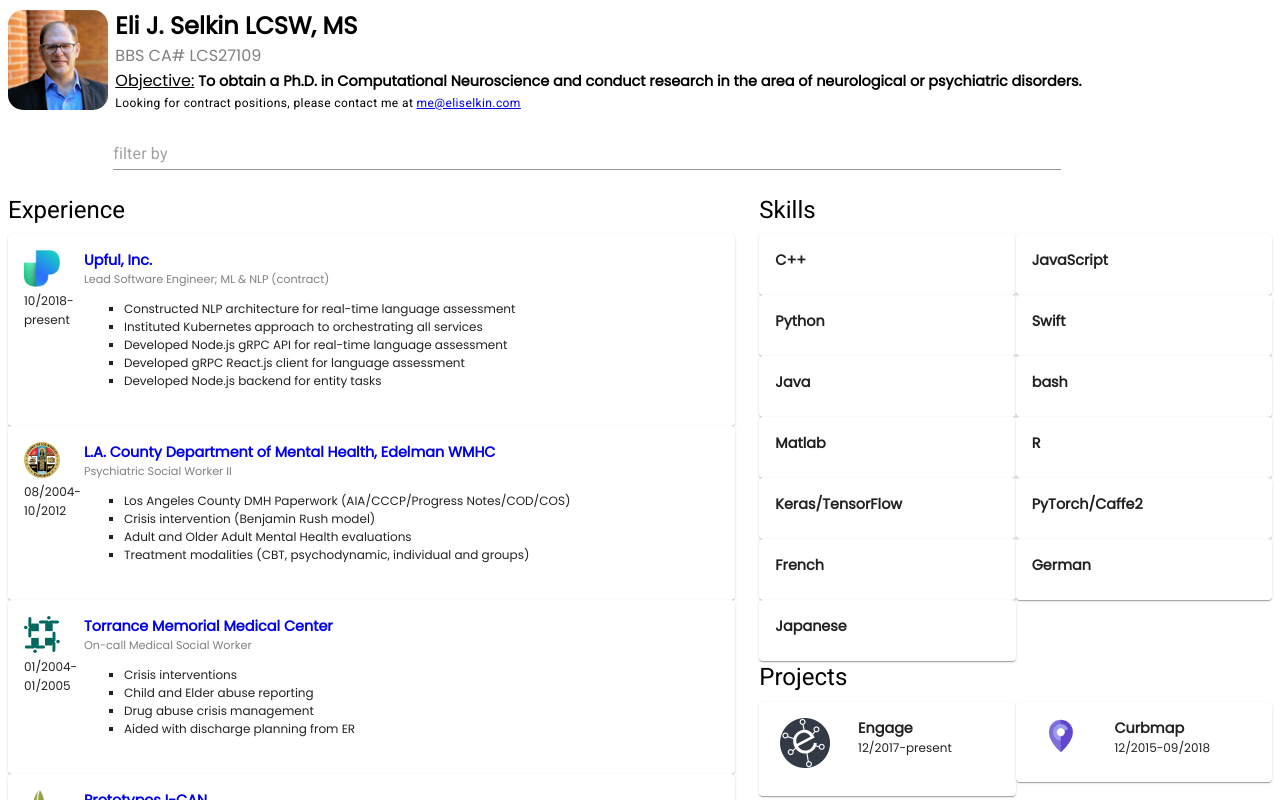
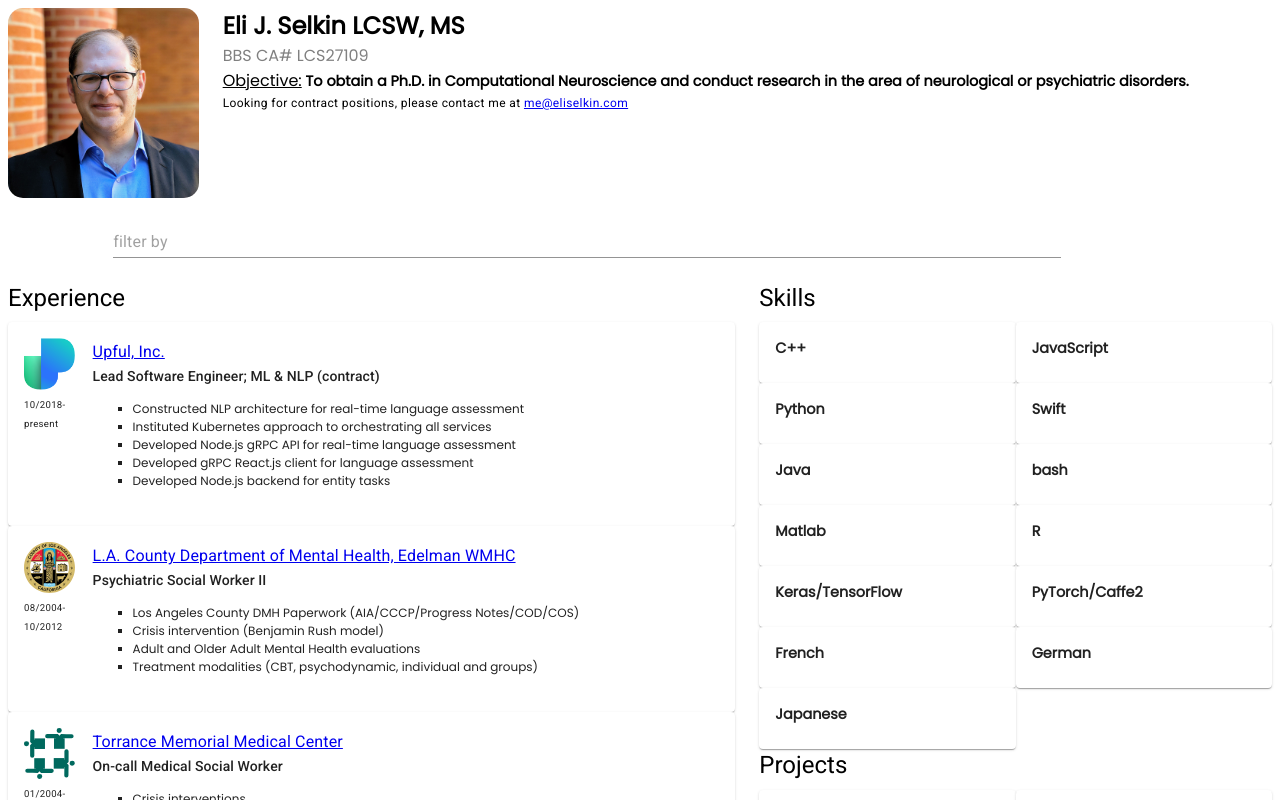
Before and after one commit to eselkin/react-eliselkin, a React (Create React App) app: page / in a window 1280 px wide. Shown: the top 800 px of the page. Built offline with nearby package versions, Linux system fonts and the light colour scheme.

Commit message:
fix spacing

```diff
--- a/src/components/Header/index.jsx
+++ b/src/components/Header/index.jsx
@@ -8,11 +8,11 @@
   headshot: {
     maxHeight: "200px",
     borderRadius: 15,
-    width: 100,
-    height: 100
+    minWidth: "50px",
+    maxWidth: "100%",
   },
   header: {
-    alignItems: "flex-end",
+    alignItems: "flex-start",
     alignContent: "flex-end",
     flexGrow: 1
   }
@@ -21,14 +21,14 @@
   const classes = useStyles();
   return (
     <Grid container spacing={spacing} className={classes.header}>
-      <Grid item xs={12} sm={2} md={1}>
+      <Grid item xs={12} sm={3} md={2}>
         <img
           src={headshot}
           className={classes.headshot}
           alt="Headshot of Eli Selkin"
         />
       </Grid>
-      <Grid item xs={12} sm={10} md={11}>
+      <Grid item xs={12} sm={9} md={10}>
         <div className="title">Eli J. Selkin LCSW, MS</div>
         <div className="subtitle">BBS CA# LCS27109</div>
         <div className="objective">
@@ -37,7 +37,8 @@
           neurological or psychiatric disorders.
         </div>
         <Typography variant="caption">
-          Looking for contract positions, please contact me at <a href="mailto:me@eliselkin.com">me@eliselkin.com</a>
+          Looking for contract positions, please contact me at{" "}
+          <a href="mailto:me@eliselkin.com">me@eliselkin.com</a>
         </Typography>
       </Grid>
     </Grid>
--- a/src/components/Work/index.jsx
+++ b/src/components/Work/index.jsx
@@ -1,37 +1,92 @@
 import React from "react";
-import { Card, CardContent, Grid } from "@material-ui/core";
+import { Card, CardContent, Grid, Typography } from "@material-ui/core";
 import format from "date-fns/format";
 import "./Work.scss";
+import { withStyles } from "@material-ui/core/styles";
 
-export default function Work(props) {
+const styles = theme => ({
+  leftgrid: {
+    textAlign: "left"
+  },
+  rightgrid: {
+    textAlign: "left",
+    [theme.breakpoints.up("xs")]: {
+      marginLeft: "20px"
+    },
+    [theme.breakpoints.up("sm")]: {
+      marginLeft: "10px"
+    },
+
+  },
+  itemimage: {
+    width: "100%",
+    [theme.breakpoints.up("xs")]: {
+      width: "80%"
+    },
+    [theme.breakpoints.up("sm")]: {
+      width: "90%"
+    },
+    [theme.breakpoints.up("md")]: {
+      width: "100%"
+    }
+  },
+  itemdates: {
+    [theme.breakpoints.up("xs")]: {
+      fontSize: "0.9rem"
+    },
+    [theme.breakpoints.up("sm")]: {
+      fontSize: "0.70rem"
+    },
+    [theme.breakpoints.up("md")]: {
+      fontSize: "0.60rem"
+    }
+  },
+  itemcontent: {}
+});
+class Work extends React.Component {
+  constructor(props) {
+    super(props);
+    this.classes = this.props.classes;
+  }
+  render() {
     return (
-    <Card justify="left">
+      <Card>
         <CardContent>
-        <Grid container spacing={3}>
-          <Grid item xs={2} md={1}>
-            <Grid container>
-              <Grid item xs={12}>
+          <Grid container spacing={1} justify="left">
+            <Grid
+              item
+              xs={2}
+              sm={2}
+              md={1}
+              lg={1}
+              className={this.classes.leftgrid}
+              justify="left"
+            >
               <img
-                  src={props.image}
-                  className="avatar"
-                  alt={props.subtitle}
+                src={this.props.image}
+                className={this.classes.itemimage}
+                alt={this.props.subtitle}
               />
+              <Typography className={this.classes.itemdates} variant="caption">
+                {format(this.props.from, ["MM/yyyy"], [])}-
+                {this.props.to
+                  ? format(this.props.to, ["MM/yyyy"], [])
+                  : "present"}
+              </Typography>
             </Grid>
-              <Grid item xs={12}>
-                <span className="card-dates">
-                  {format(props.from, ["MM/yyyy"], [])}-
-                  {props.to ? format(props.to, ["MM/yyyy"], []) : "present"}
-                </span>
-              </Grid>
-            </Grid>
-          </Grid>
-          <Grid item xs={10}>
-            <div className="card-title">
-              <a href={props.link}>{props.title}</a>
-            </div>
-            <div className="card-subtitle">{props.subtitle}</div>
+            <Grid
+              item
+              xs={9}
+              sm={9}
+              className={this.classes.rightgrid}
+              justify="left"
+            >
+              <Typography variant="subtitle1">
+                <a href={this.props.link}>{this.props.title}</a>
+              </Typography>
+              <Typography variant="subtitle2">{this.props.subtitle}</Typography>
               <div style={{ textAlign: "left" }}>
-              {props.comments.map((c, i) => {
+                {this.props.comments.map((c, i) => {
                   if (c.type === "Accomplishments") {
                     return (
                       <ul key={`A-${i}`}>
@@ -50,3 +105,5 @@
       </Card>
     );
   }
+}
+export default withStyles(styles)(Work);
```
Lines whose indentation alone changed are shown as unchanged.
